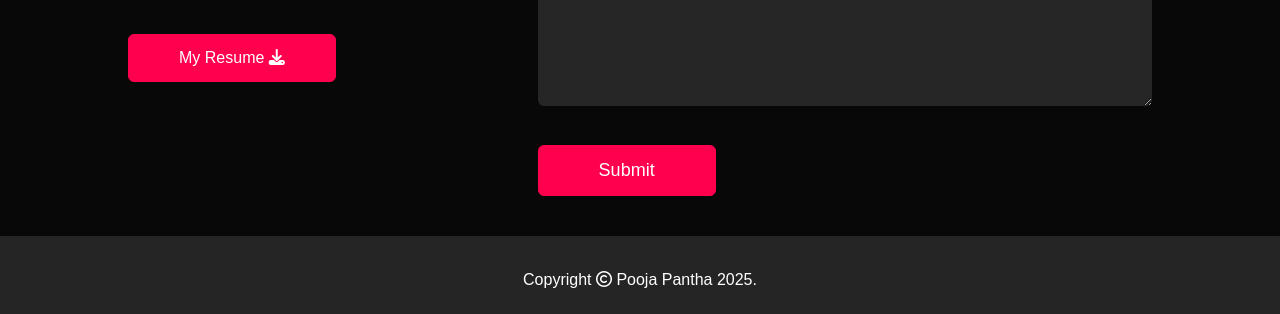
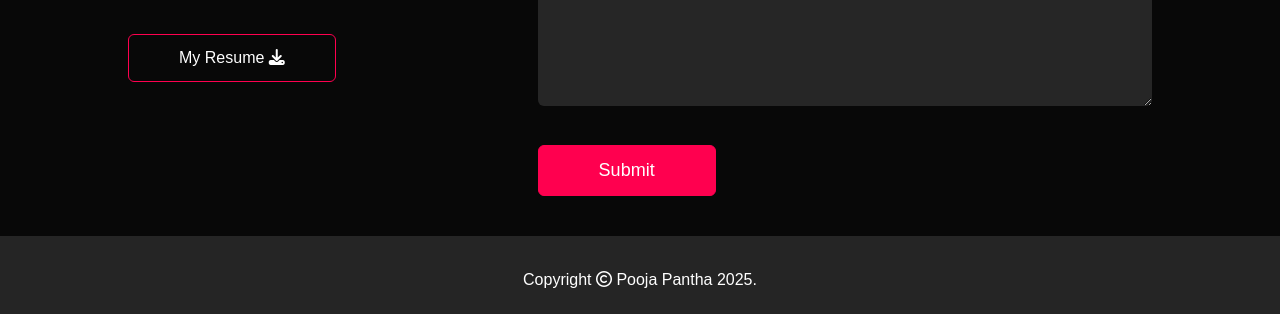
Before and after one commit to poojaaa01/poojaaa01.github.io, a plain HTML site: page index.html in a window 1280 px wide. Shown: the part 4118-4432 px from the top of the page. Drawn offline with nearby package versions, Linux system fonts and the light colour scheme.

Commit message:
Button css update

```diff
--- a/index.html
+++ b/index.html
@@ -200,7 +200,7 @@
                     <a href = "https://www.linkedin.com/in/pooja-pantha-43583b220/"><i class="fa-brands fa-linkedin"></i></a>
                     <a href = "https://github.com/poojaaa01"><i class="fa-brands fa-github"></i></a>
                 </div>
-                <a href="resume.pdf" download class="btn btn2">My Resume <i class="fa-solid fa-download"></i></a>
+                <a href="resume.pdf" download class="btn btn1">My Resume <i class="fa-solid fa-download"></i></a>
             </div>
             <div class="contact-right">
                 <form name = "submit-to-google-sheet">
--- a/style.css
+++ b/style.css
@@ -282,6 +282,18 @@ p{
   color: #ff004f;
   transform: translateY(-5px);
 }
+.btn.btn1{
+  display: block;
+  margin:50px auto;
+  margin-left: 0px;
+  width: fit-content;
+  border: 1px solid #ff004f;
+  padding: 14px 50px;
+  border-radius: 6px;
+  text-decoration: none;
+  color:#fff;
+  transition: background 0.5s;
+}
 .btn.btn2{
   display: inline-block;
   background: #ff004f;
```
